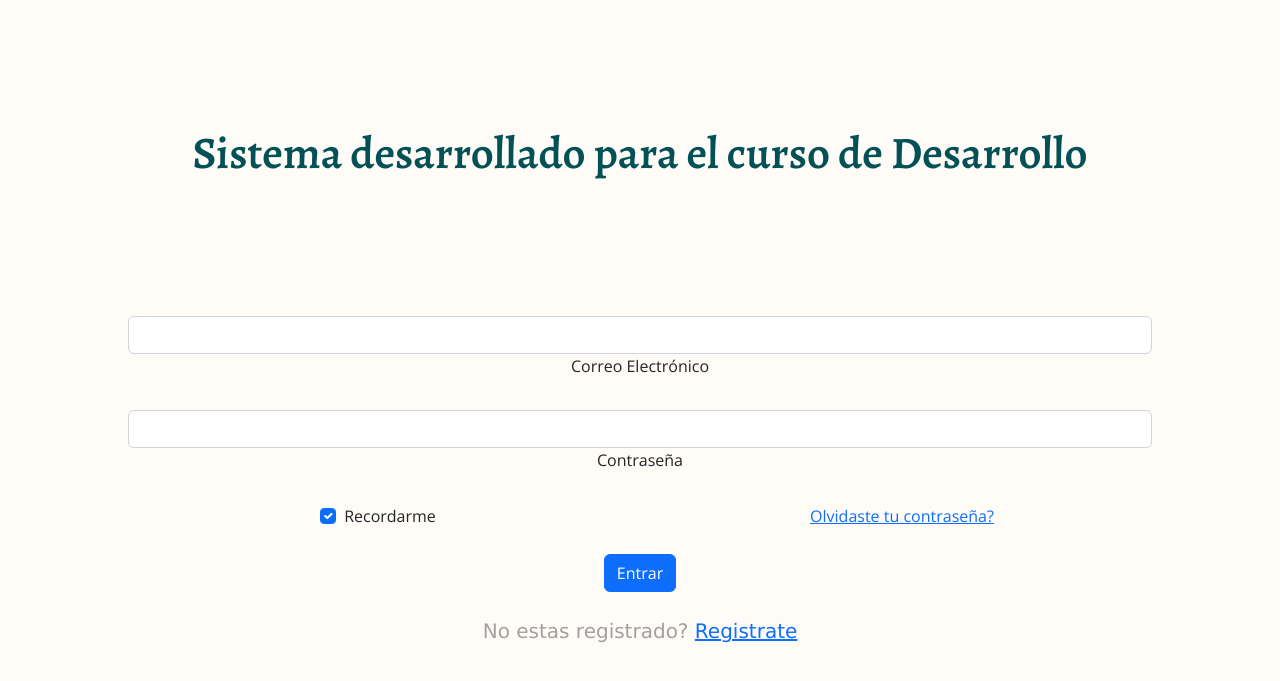
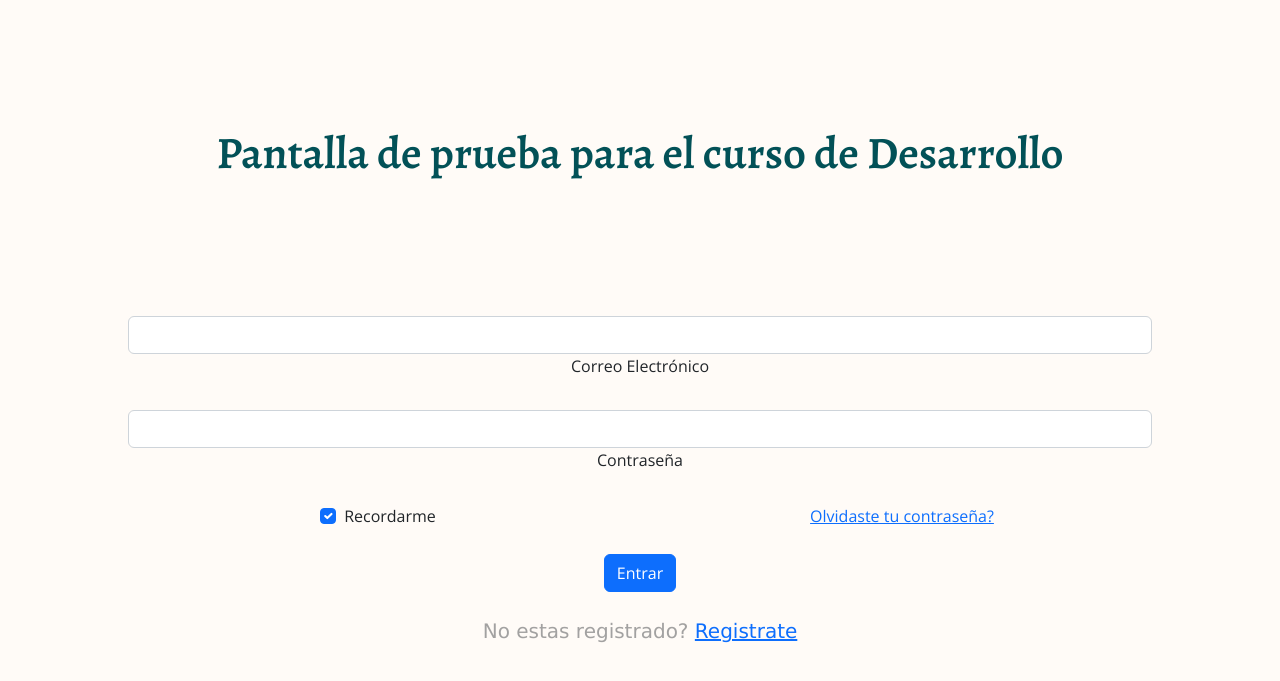
Before and after one commit to JCCoronaGN/ProyectoGN, a plain HTML site: page index.html in a window 1280 px wide. Shown: the part 105-786 px from the top of the page. Drawn offline with nearby package versions, Linux system fonts and the light colour scheme.

Commit message:
Tercero Commit

```diff
--- a/index.html
+++ b/index.html
@@ -40,7 +40,7 @@
     </nav>
     <!-- Aquí va el contenido de mi sitio -->
     <section class="main">
-        <h1>Sistema desarrollado para el curso de Desarrollo</h1>
+        <h1>Pantalla de prueba para el curso de Desarrollo</h1>
         <form>
           <div class="centrar">
             <!-- Usuario -->
```
Also changed, not shown: styles.css (line endings or trailing spaces).
